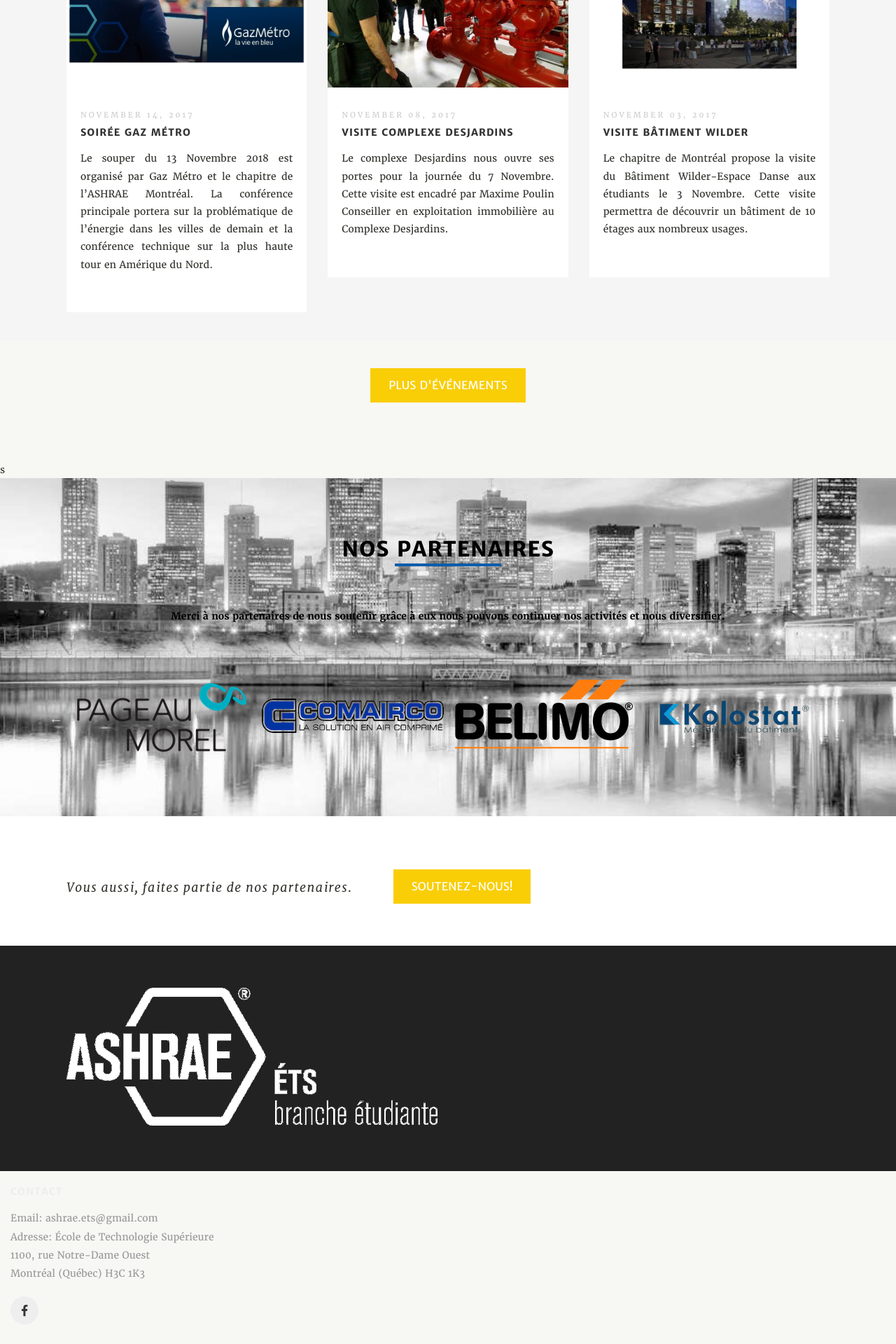
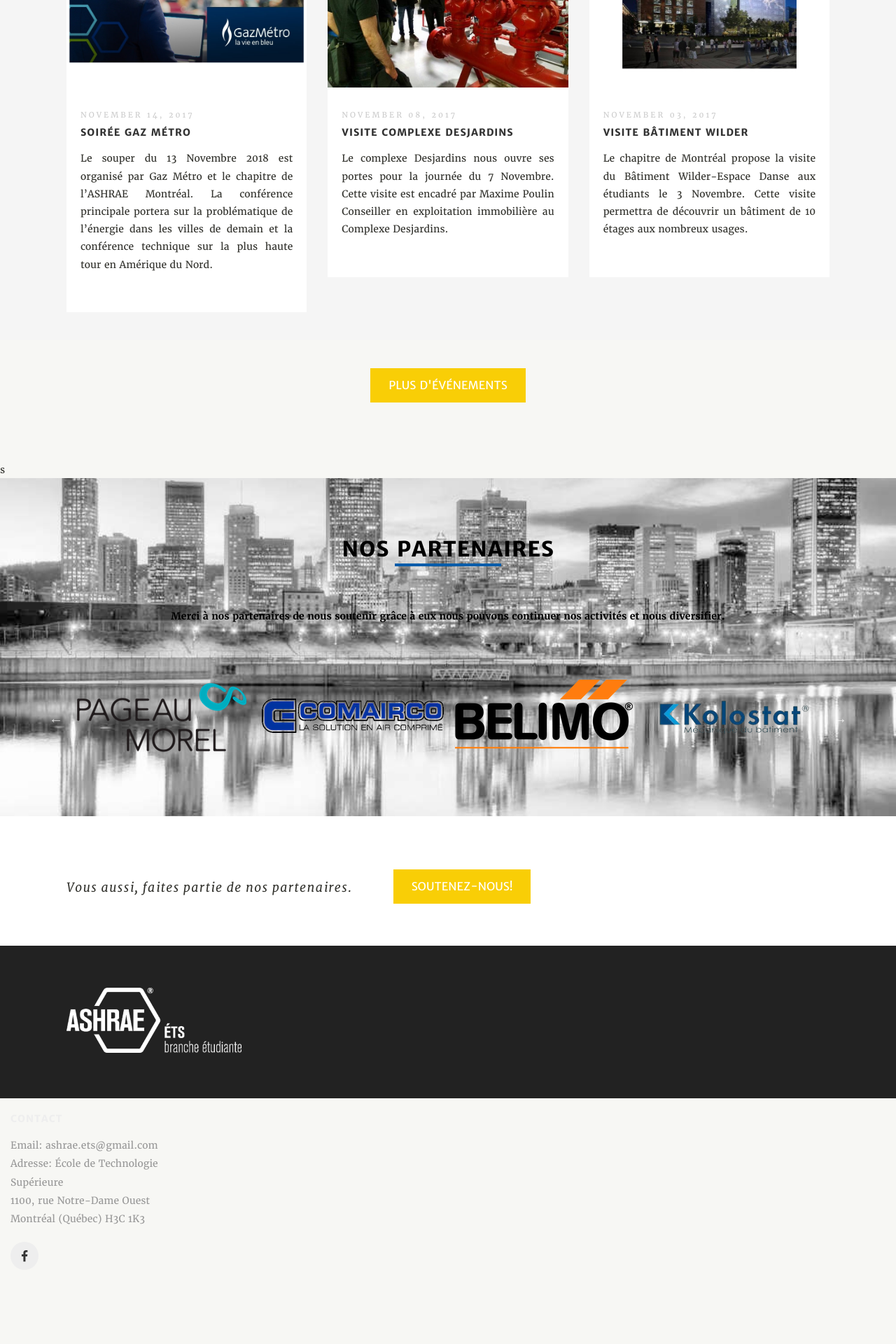
Before and after one commit to ashrae-ets/ashrae-ets.github.io, a Jekyll site: the page built from index.html, in a window 1280 px wide. Shown: the part 4028-5948 px from the top of the page at 70% size. Built offline with Jekyll 4.4.1, drawn with Linux system fonts in a browser that asks for light colours; after the commit the page ends 5870 px from its top, so only the background shows below that.

Commit message:
Update footer.html

```diff
--- a/_includes/footer.html
+++ b/_includes/footer.html
@@ -1,7 +1,7 @@
 <div id='footer'>
   <div class='three spacing'></div>
   <div class='row'>
-    <div class='large-6 medium-6 columns'>
+    <div class='large-3 medium-6 columns'>
       <h1>
         <a href='index.html'>
           <img alt="" src="{{site.url}}/images/logo-grey.png" />
@@ -15,7 +15,7 @@
       <div class='spacing'></div>
     </div>
 
-    <div class='large-6 medium-6 columns'>
+    <div class='large-3 medium-6 columns'>
       <div class='spacing'></div>
       <h4>Contact</h4>
       <ul>
```
